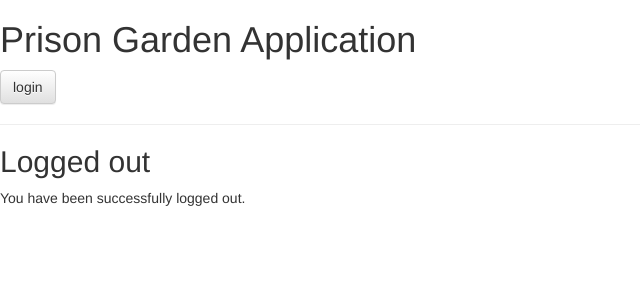
After one commit to ObiJuanKenobi/Grow-Em-and-Show-Em, a Django app: template pga/templates/logout.html in a window 1280 px wide. The commit adds this page. Shown: the top 300 px of the page, without its empty margins (0-640 px from the left). Run offline with Django 3.2, Linux system fonts and the light colour scheme; the template is opened without the code that fills it, so the values that code supplies are empty; some libraries are stand-ins or nearby versions.

Commit message:
Add logout page, add some buttons

```diff
--- a/pga/templates/base.html
+++ b/pga/templates/base.html
@@ -1,13 +1,25 @@
 <html>
 <head>
-	<!-- Latest compiled and minified CSS -->
-	<link rel="stylesheet" href="https://maxcdn.bootstrapcdn.com/bootstrap/3.3.7/css/bootstrap.min.css" integrity="sha384-BVYiiSIFeK1dGmJRAkycuHAHRg32OmUcww7on3RYdg4Va+PmSTsz/K68vbdEjh4u" crossorigin="anonymous">
+  <!-- Latest compiled and minified CSS -->
+  <link rel="stylesheet" href="https://maxcdn.bootstrapcdn.com/bootstrap/3.3.7/css/bootstrap.min.css" integrity="sha384-BVYiiSIFeK1dGmJRAkycuHAHRg32OmUcww7on3RYdg4Va+PmSTsz/K68vbdEjh4u" crossorigin="anonymous">
 
-	<!-- Optional theme -->
-	<link rel="stylesheet" href="https://maxcdn.bootstrapcdn.com/bootstrap/3.3.7/css/bootstrap-theme.min.css" integrity="sha384-rHyoN1iRsVXV4nD0JutlnGaslCJuC7uwjduW9SVrLvRYooPp2bWYgmgJQIXwl/Sp" crossorigin="anonymous">
+  <!-- Optional theme -->
+  <link rel="stylesheet" href="https://maxcdn.bootstrapcdn.com/bootstrap/3.3.7/css/bootstrap-theme.min.css" integrity="sha384-rHyoN1iRsVXV4nD0JutlnGaslCJuC7uwjduW9SVrLvRYooPp2bWYgmgJQIXwl/Sp" crossorigin="anonymous">
 </head>
 <body>
+  <header>
+    <h1>Prison Garden Application</h1>
+    {% if user.is_authenticated %}
+      Hi {{ user.username }}!
+      <a href="{% url 'logout' %}" class="btn btn-default">logout</a>
+    {% else %}
+      <a href="{% url 'login' %}" class="btn btn-default">login</a>
+    {% endif %}
+  </header>
+  <hr>
+  <main>
 	{% block content %}
 	{% endblock %}
+  </main>
 </body>
 </html>
--- /dev/null
+++ b/pga/templates/logout.html
@@ -0,0 +1,8 @@
+{% extends 'base.html' %}
+
+{% block title %}See you!{% endblock %}
+
+{% block content %}
+  <h2>Logged out</h2>
+  <p>You have been successfully logged out.</p>
+{% endblock %}
```
Also changed, not shown: pga/db.sqlite3.
